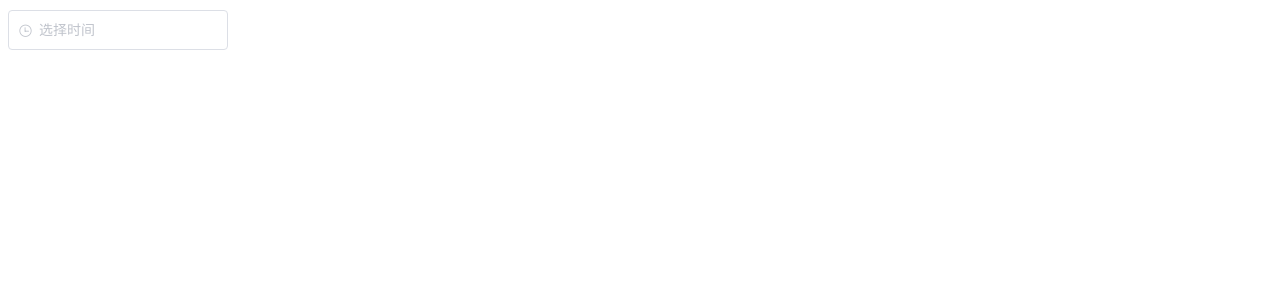
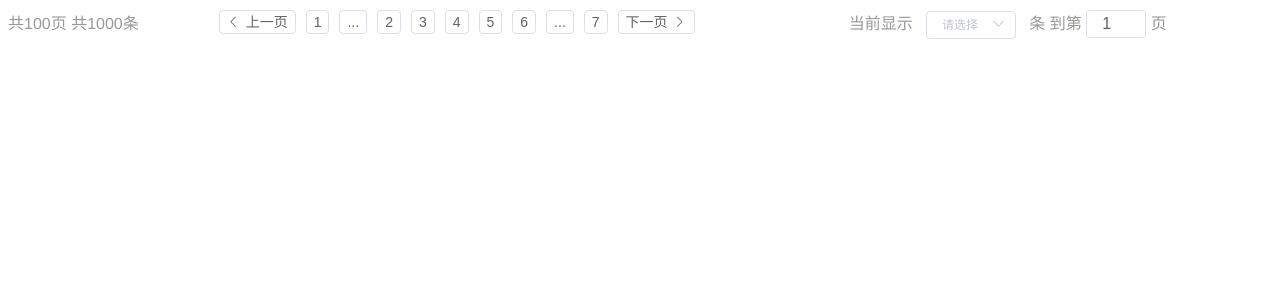
Before and after one commit to zhongjiao/learngit, a Vue app: page / in a window 1280 px wide. Shown: the top 300 px of the page. Built offline with nearby package versions, Linux system fonts and the light colour scheme.

Commit message:
office-commit

```diff
--- a/src/components/index.vue
+++ b/src/components/index.vue
@@ -1,24 +1,101 @@
 <template lang="html">
-  <el-time-select
-  v-model="value1"
-  :picker-options="{
-    start: '08:30',
-    step: '00:15',
-    end: '18:30'
-  }"
-  placeholder="选择时间">
-</el-time-select>
+  <el-row class="ymy-pagelist">
+    <el-col :span="4" class="page-total">
+      <span>共{{pageTotal}}页 共{{countTotal}}条</span>
+    </el-col>
+    <el-col :span="18" class="page-ctl-to">
+      <el-row type="flex" justify="end" class="page-controls">
+        <el-col :span="12" class="pagelist-ctl">
+          <el-button icon="el-icon-arrow-left">上一页</el-button>
+          <el-button>1</el-button>
+          <el-button>...</el-button>
+          <el-button>2</el-button>
+          <el-button>3</el-button>
+          <el-button>4</el-button>
+          <el-button>5</el-button>
+          <el-button>6</el-button>
+          <el-button>...</el-button>
+          <el-button>7</el-button>
+          <el-button>下一页<i class="el-icon-arrow-right el-icon--right"></i></el-button>
+        </el-col>
+        <el-col :span="12">
+          当前显示 &nbsp;
+          <el-select v-model="value" tag="span" class="ymy-input" size="mini" width="100px" placeholder="请选择">
+            <el-option
+              v-for="item in options"
+              :key="item.value"
+              :label="item.label"
+              :value="item.value">
+            </el-option>
+          </el-select> &nbsp; 条
+          到第
+          <input type="number" class="ymy-page-to" v-model="goPage">
+          页
+        </el-col>
+      </el-row>
+    </el-col>
+  </el-row>
 </template>
 
 <script>
 export default {
   data() {
     return {
-      value1: ''
+      options: [{
+        value: '10',
+        label: '10条'
+      }, {
+        value: '50',
+        label: '50条'
+      }, {
+        value: '100',
+        label: '100条'
+      }, {
+        value: '500',
+        label: '500条'
+      }],
+      value: '',
+      pageNum: 1,
+      goPage: 1,
+      input: 0,
+      pageTotal: 100,
+      countTotal: 1000
     }
   }
 }
 </script>
 
-<style lang="css">
+<style lang="scss">
+  .ymy-pagelist {
+    .page-controls {
+      text-align: right;
+    }
+    .el-button {
+      padding: 4px 7px;
+    }
+    .page-total, .page-ctl-to {
+      color: #999;
+    }
+    .pagelist-ctl {
+      white-space: nowrap;
+    }
+    .ymy-input {
+      width: 90px;
+    }
+    .ymy-page-to {
+      -webkit-appearance: none;
+      box-sizing: border-box;
+      color: #606266;
+      display: inline-block;
+      font-size: inherit;
+      line-height: 1;
+      outline: 0;
+      padding: 0 3px 0 15px;
+      width: 60px;
+      height:28px;
+      border-radius: 4px;
+      border: 1px solid #dcdfe6;
+
+    }
+  }
 </style>
```
